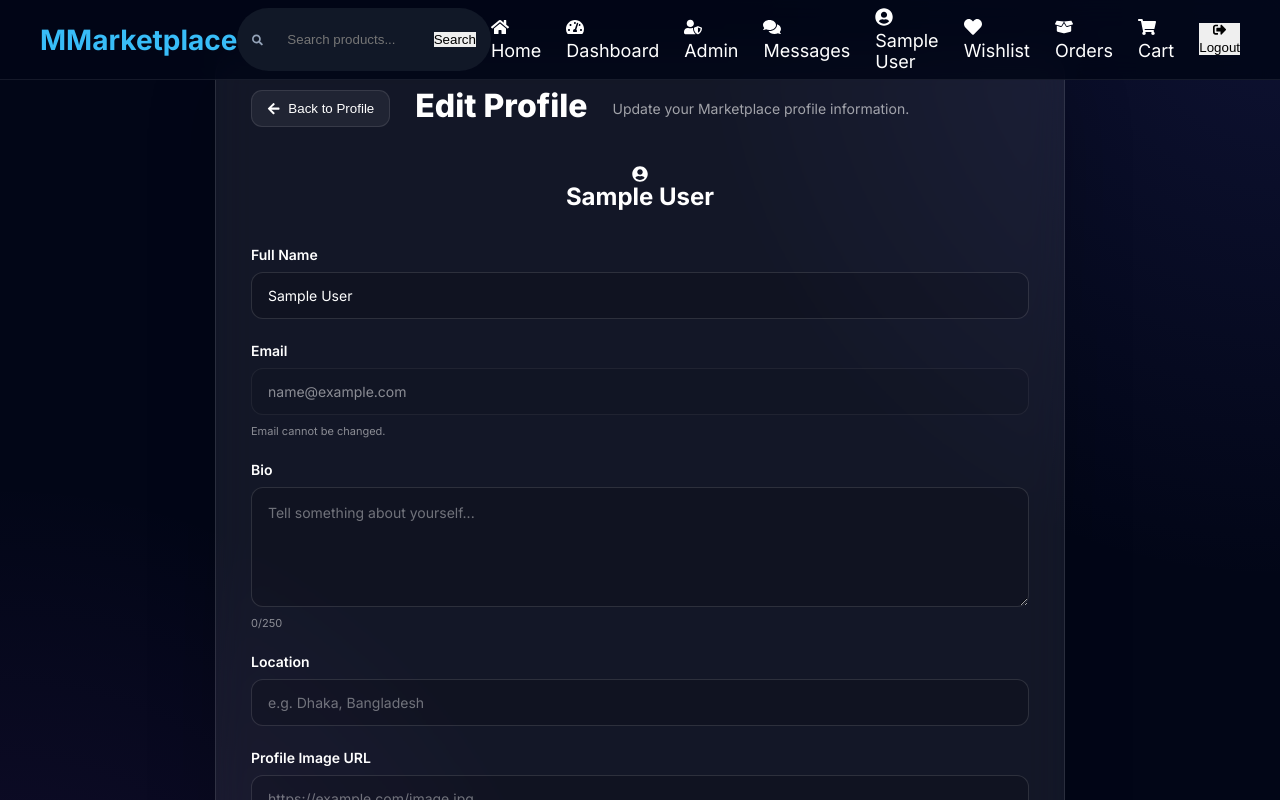
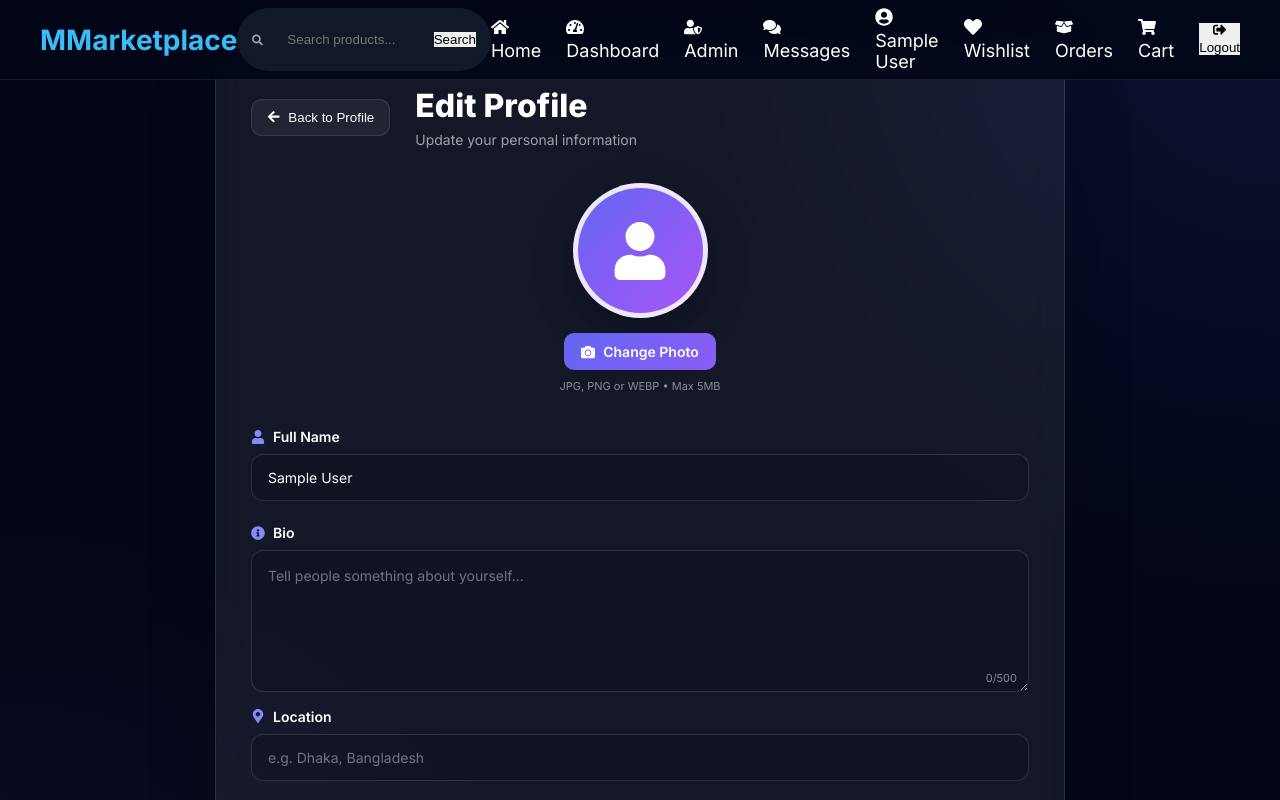
Before and after one commit to Jihadurrashid997/ecommerce-backend, a React (Create React App) app in the folder frontend/: page /edit-profile in a window 1280 px wide. Shown: the top 800 px of the page. Built offline with nearby package versions, Linux system fonts and the light colour scheme; no server answers; sample sign-in values are in the browser's storage.

Commit message:
Update EditProfile.jsx

```diff
--- a/frontend/src/pages/EditProfile.jsx
+++ b/frontend/src/pages/EditProfile.jsx
@@ -1,49 +1,55 @@
-import React, { useState } from "react";
+import React, { useEffect, useState } from "react";
 import { useNavigate } from "react-router-dom";
 
-import { FaUserCircle, FaSave, FaArrowLeft } from "react-icons/fa";
+import {
+    FaUser,
+    FaMapMarkerAlt,
+    FaInfoCircle,
+    FaCamera,
+    FaSave,
+    FaArrowLeft
+} from "react-icons/fa";
 
+import api from "../services/api";
 import { useApp } from "../context/AppContext";
-import api from "../services/api";
 
 import "../styles/EditProfile.css";
 
 const EditProfile = () => {
 
-    const { user } = useApp();
-
     const navigate = useNavigate();
 
-    const [formData, setFormData] = useState({
-        name: user?.name || "",
-        bio: user?.bio || "",
-        location: user?.location || "",
-        profileImage:
-            user?.profileImage ||
-            user?.avatar ||
-            user?.image ||
-            ""
-    });
+    const {
+        user,
+        setUser
+    } = useApp();
 
     const [loading, setLoading] = useState(false);
 
+    const [formData, setFormData] = useState({
+        name: "",
+        bio: "",
+        location: "",
+        profileImage: ""
+    });
 
-    // ==========================
-    // AUTH CHECK
-    // ==========================
+
+    useEffect(() => {
 
         if (!user) {
-
             navigate("/login");
-
-        return null;
-
+            return;
         }
 
+        setFormData({
+            name: user.name || "",
+            bio: user.bio || "",
+            location: user.location || "",
+            profileImage: user.profileImage || ""
+        });
 
-    // ==========================
-    // HANDLE INPUT
-    // ==========================
+    }, [user, navigate]);
+
 
     const handleChange = (e) => {
 
@@ -52,17 +58,53 @@ const EditProfile = () => {
             value
         } = e.target;
 
-        setFormData({
-            ...formData,
+        setFormData((prev) => ({
+            ...prev,
             [name]: value
-        });
+        }));
 
     };
 
 
-    // ==========================
-    // UPDATE PROFILE
-    // ==========================
+    const handleImageChange = (e) => {
+
+        const file = e.target.files?.[0];
+
+        if (!file) {
+            return;
+        }
+
+        if (!file.type.startsWith("image/")) {
+
+            alert("Please select a valid image.");
+
+            return;
+        }
+
+        if (file.size > 5 * 1024 * 1024) {
+
+            alert(
+                "Image size must be less than 5MB."
+            );
+
+            return;
+        }
+
+        const reader = new FileReader();
+
+        reader.onloadend = () => {
+
+            setFormData((prev) => ({
+                ...prev,
+                profileImage: reader.result
+            }));
+
+        };
+
+        reader.readAsDataURL(file);
+
+    };
+
 
     const handleSubmit = async (e) => {
 
@@ -70,10 +112,9 @@ const EditProfile = () => {
 
         if (!formData.name.trim()) {
 
-            alert("Name is required.");
+            alert("Name cannot be empty.");
 
             return;
-
         }
 
         try {
@@ -82,26 +123,41 @@ const EditProfile = () => {
 
             const response = await api.put(
                 "/users/profile",
-                formData
+                {
+                    name: formData.name,
+                    bio: formData.bio,
+                    location: formData.location,
+                    profileImage: formData.profileImage
+                }
             );
 
+
             const updatedUser =
-                response.data?.user ||
-                response.data;
+                response.data?.user;
 
-            // Update localStorage user
+
+            if (updatedUser) {
+
+                setUser(updatedUser);
+
+                /*
+                 * Keep localStorage in sync if
+                 * AppContext stores user there.
+                 */
+
                 localStorage.setItem(
                     "user",
                     JSON.stringify(updatedUser)
                 );
+
+            }
+
 
             alert(
                 "Profile updated successfully!"
             );
 
             navigate("/profile");
-
-            window.location.reload();
 
         } catch (err) {
 
@@ -124,6 +180,11 @@ const EditProfile = () => {
     };
 
 
+    if (!user) {
+        return null;
+    }
+
+
     return (
 
         <div className="edit-profile-page">
@@ -131,71 +192,99 @@ const EditProfile = () => {
             <div className="edit-profile-container">
 
 
-                {/* ==========================
+                {/* =========================
                     HEADER
-                =========================== */}
+                ========================== */}
 
                 <div className="edit-profile-header">
 
                     <button
+                        type="button"
                         className="back-profile-btn"
                         onClick={() =>
                             navigate("/profile")
                         }
                     >
-
                         <FaArrowLeft />
 
                         Back to Profile
-
                     </button>
 
+
+                    <div>
 
                         <h1>
                             Edit Profile
                         </h1>
 
                         <p>
-                        Update your Marketplace profile information.
+                            Update your personal
+                            information
                         </p>
 
                     </div>
 
+                </div>
 
-                {/* ==========================
+
+                {/* =========================
                     PROFILE PREVIEW
-                =========================== */}
+                ========================== */}
 
                 <div className="profile-preview">
+
+                    <div className="edit-avatar">
 
                         {formData.profileImage ? (
 
                             <img
-                            src={formData.profileImage}
+                                src={
+                                    formData.profileImage
+                                }
                                 alt="Profile"
-                            onError={(e) => {
-                                e.currentTarget.style.display =
-                                    "none";
-                            }}
                             />
 
                         ) : (
 
-                        <FaUserCircle />
+                            <FaUser />
 
                         )}
-
-                    <h2>
-                        {formData.name ||
-                            "Marketplace User"}
-                    </h2>
 
                     </div>
 
 
-                {/* ==========================
+                    <label
+                        htmlFor="profileImage"
+                        className="change-photo-btn"
+                    >
+
+                        <FaCamera />
+
+                        Change Photo
+
+                    </label>
+
+
+                    <input
+                        id="profileImage"
+                        type="file"
+                        accept="image/*"
+                        onChange={
+                            handleImageChange
+                        }
+                        hidden
+                    />
+
+                    <small>
+                        JPG, PNG or WEBP • Max 5MB
+                    </small>
+
+                </div>
+
+
+                {/* =========================
                     FORM
-                =========================== */}
+                ========================== */}
 
                 <form
                     className="edit-profile-form"
@@ -203,122 +292,121 @@ const EditProfile = () => {
                 >
 
 
-                    {/* NAME */}
+                    {/* Name */}
 
                     <div className="form-group">
 
-                        <label>
+                        <label htmlFor="name">
+
+                            <FaUser />
+
                             Full Name
+
                         </label>
 
                         <input
+                            id="name"
                             type="text"
                             name="name"
                             value={formData.name}
                             onChange={handleChange}
                             placeholder="Enter your name"
+                            maxLength={100}
                             required
                         />
 
                     </div>
 
 
-                    {/* EMAIL */}
+                    {/* Bio */}
+
+                    <div className="form-group">
+
+                        <label htmlFor="bio">
+
+                            <FaInfoCircle />
+
+                            Bio
+
+                        </label>
+
+                        <textarea
+                            id="bio"
+                            name="bio"
+                            value={formData.bio}
+                            onChange={handleChange}
+                            placeholder="Tell people something about yourself..."
+                            maxLength={500}
+                            rows={5}
+                        />
+
+                        <span className="character-count">
+
+                            {formData.bio.length}/500
+
+                        </span>
+
+                    </div>
+
+
+                    {/* Location */}
+
+                    <div className="form-group">
+
+                        <label htmlFor="location">
+
+                            <FaMapMarkerAlt />
+
+                            Location
+
+                        </label>
+
+                        <input
+                            id="location"
+                            type="text"
+                            name="location"
+                            value={formData.location}
+                            onChange={handleChange}
+                            placeholder="e.g. Dhaka, Bangladesh"
+                            maxLength={100}
+                        />
+
+                    </div>
+
+
+                    {/* Email - Read Only */}
 
                     <div className="form-group">
 
                         <label>
-                            Email
+
+                            Email Address
+
                         </label>
 
                         <input
                             type="email"
-                            value={user.email || ""}
+                            value={
+                                user.email || ""
+                            }
                             disabled
                         />
 
                         <small>
-                            Email cannot be changed.
+                            Email address cannot be
+                            changed here.
                         </small>
 
                     </div>
 
 
-                    {/* BIO */}
-
-                    <div className="form-group">
-
-                        <label>
-                            Bio
-                        </label>
-
-                        <textarea
-                            name="bio"
-                            value={formData.bio}
-                            onChange={handleChange}
-                            placeholder="Tell something about yourself..."
-                            rows="4"
-                            maxLength="250"
-                        />
-
-                        <small>
-                            {formData.bio.length}/250
-                        </small>
-
-                    </div>
-
-
-                    {/* LOCATION */}
-
-                    <div className="form-group">
-
-                        <label>
-                            Location
-                        </label>
-
-                        <input
-                            type="text"
-                            name="location"
-                            value={formData.location}
-                            onChange={handleChange}
-                            placeholder="e.g. Dhaka, Bangladesh"
-                        />
-
-                    </div>
-
-
-                    {/* PROFILE IMAGE */}
-
-                    <div className="form-group">
-
-                        <label>
-                            Profile Image URL
-                        </label>
-
-                        <input
-                            type="url"
-                            name="profileImage"
-                            value={
-                                formData.profileImage
-                            }
-                            onChange={handleChange}
-                            placeholder="https://example.com/image.jpg"
-                        />
-
-                        <small>
-                            Paste a public image URL.
-                        </small>
-
-                    </div>
-
-
-                    {/* BUTTONS */}
+                    {/* Actions */}
 
                     <div className="edit-profile-actions">
 
                         <button
                             type="button"
-                            className="cancel-profile-btn"
+                            className="cancel-btn"
                             onClick={() =>
                                 navigate("/profile")
                             }
@@ -338,7 +426,8 @@ const EditProfile = () => {
 
                             {loading
                                 ? "Saving..."
-                                : "Save Changes"}
+                                : "Save Changes"
+                            }
 
                         </button>
 
```
Lines whose indentation alone changed are shown as unchanged.
